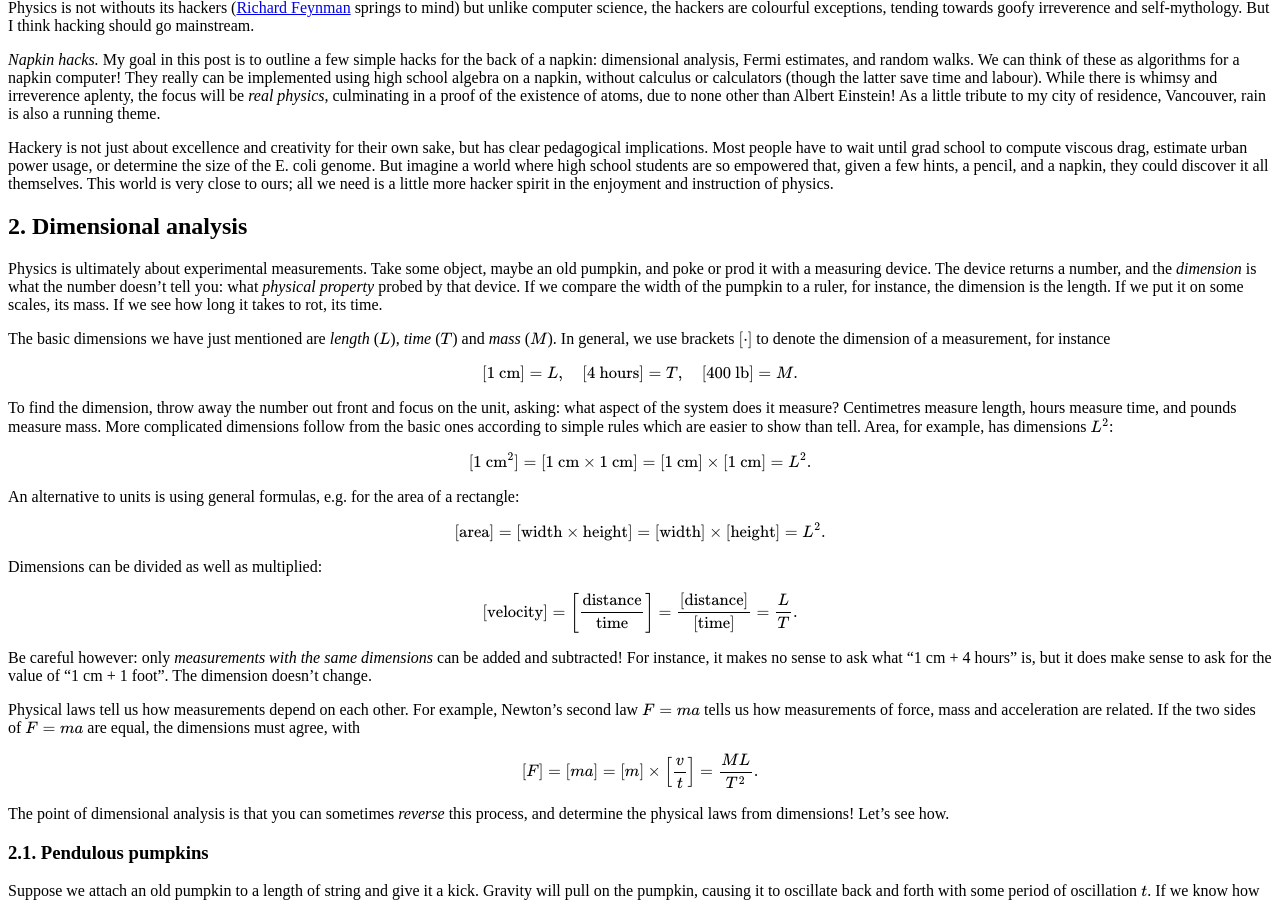
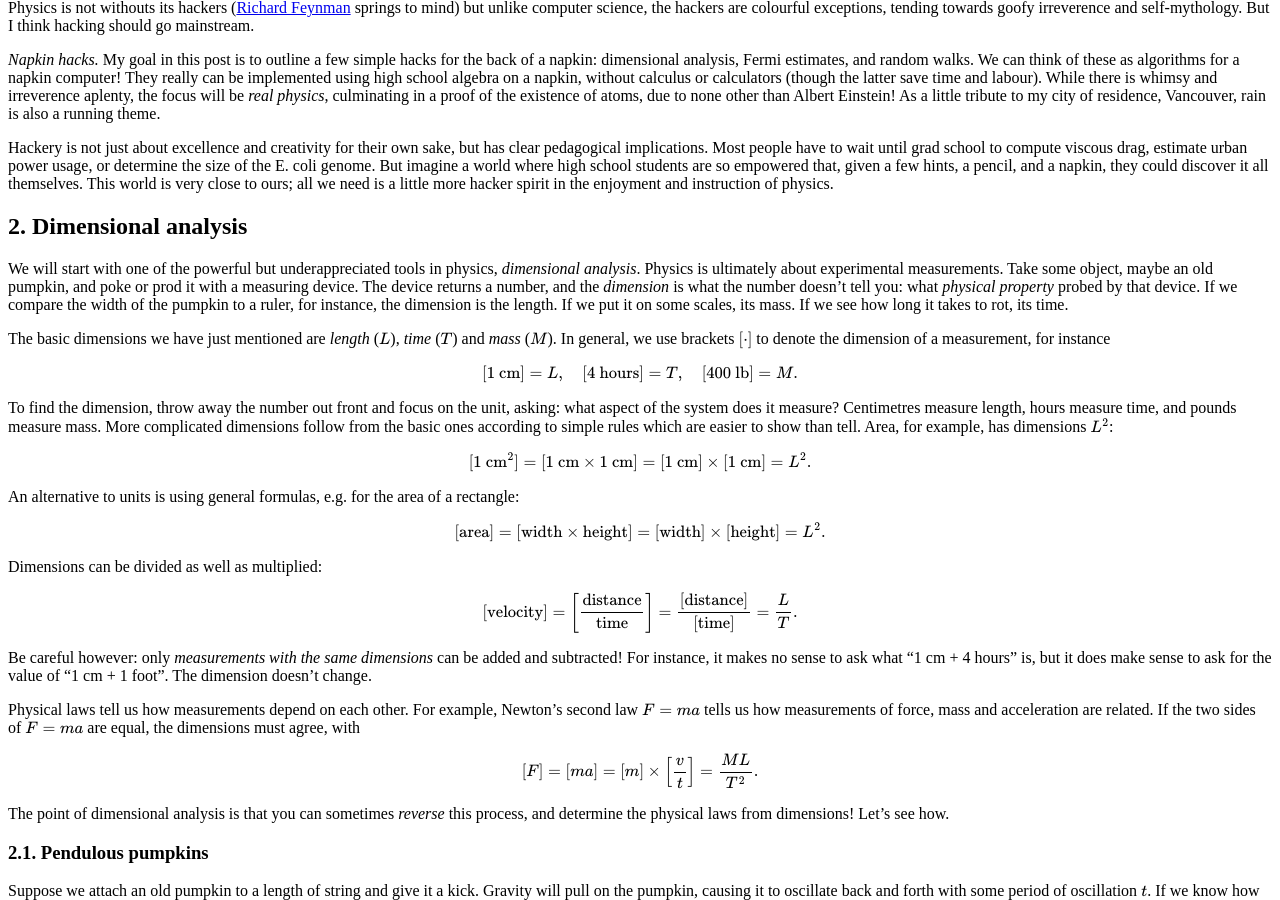
Before and after one commit to hapax/hapax.github.io, a Jekyll site: the page built from assets/simple-physics.md, in a window 1280 px wide and 900 px high, scrolled down 1165 px. Built offline with Jekyll 4.4.1, drawn with Linux system fonts in a browser that asks for light colours; our own code applies the rules of GitHub Pages for plain Markdown files; formulas are drawn with MathJax 3; a script that is not in the unit is left out.

Commit message:
Update simple-physics

```diff
--- a/assets/simple-physics.md
+++ b/assets/simple-physics.md
@@ -100,6 +100,8 @@ spirit in the enjoyment and instruction of physics.
 
 ## 2. Dimensional analysis <a id="sec-2" name="sec-2"></a>
 
+We will start with one of the powerful but underappreciated tools in
+physics, *dimensional analysis*.
 Physics is ultimately about experimental measurements.
 Take some object, maybe an old pumpkin, and poke or prod it with a
 measuring device.
```
Also changed, not shown: assets/minimal-networks.md (+8 -7 lines).
